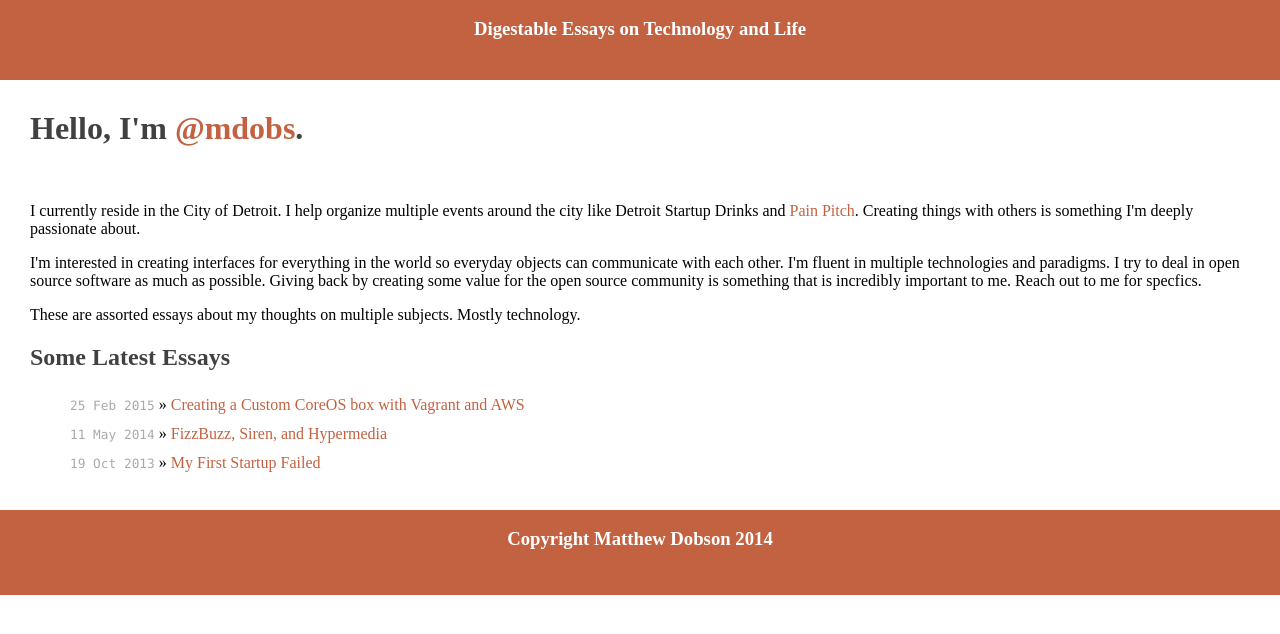
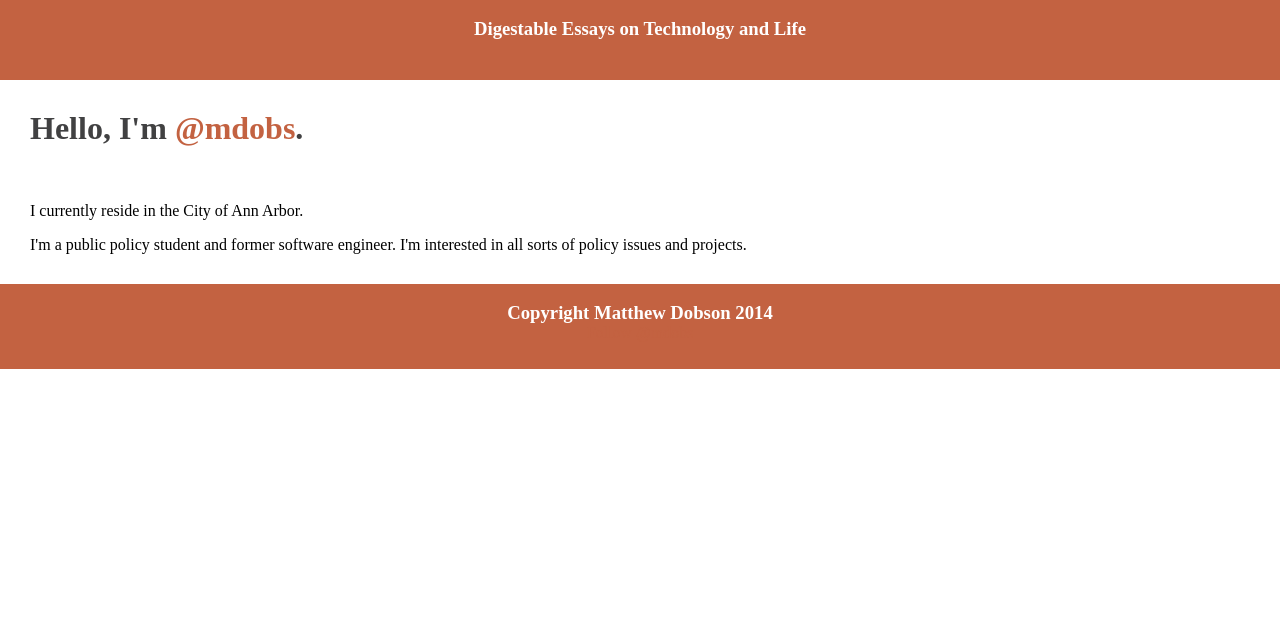
Before and after one commit to mdobson/mdobson.github.com, a Jekyll site: the page built from index.html, in a window 1280 px wide. Shown: the top 634 px of the page. Built offline with Jekyll 4.4.1, drawn with Linux system fonts in a browser that asks for light colours; nearby versions of some CDN libraries; Markdown is read by kramdown in place of the engine named in the settings; comment, search, counter and statistics services are not loaded.

Commit message:
Update index.html

```diff
--- a/index.html
+++ b/index.html
@@ -4,12 +4,5 @@ title: mdobs
 ---
 <h1>Hello, I'm <a href="https://twitter.com/mdobs/">@mdobs</a>.</h1>
 <br/>
-<p>I currently reside in the City of Detroit. I help organize multiple events around the city like Detroit Startup Drinks and <a href="http://painpitch.org/">Pain Pitch</a>. Creating things with others is something I'm deeply passionate about.</p>
-<p> I'm interested in creating interfaces for everything in the world so everyday objects can communicate with each other. I'm fluent in multiple technologies and paradigms. I try to deal in open source software as much as possible. Giving back by creating some value for the open source community is something that is incredibly important to me. Reach out to me for specfics.</p>
-<p>These are assorted essays about my thoughts on multiple subjects. Mostly technology.</p>
-<h2>Some Latest Essays</h2>
-<ul class="posts">
-  {% for post in site.posts %}
-    <li><span>{{ post.date | date_to_string }}</span> &raquo; <a href="{{ post.url }}">{{ post.title }}</a></li>
-  {% endfor %}
-</ul>
+<p>I currently reside in the City of Ann Arbor.</p>
+<p> I'm a public policy student and former software engineer. I'm interested in all sorts of policy issues and projects.</p>
```
